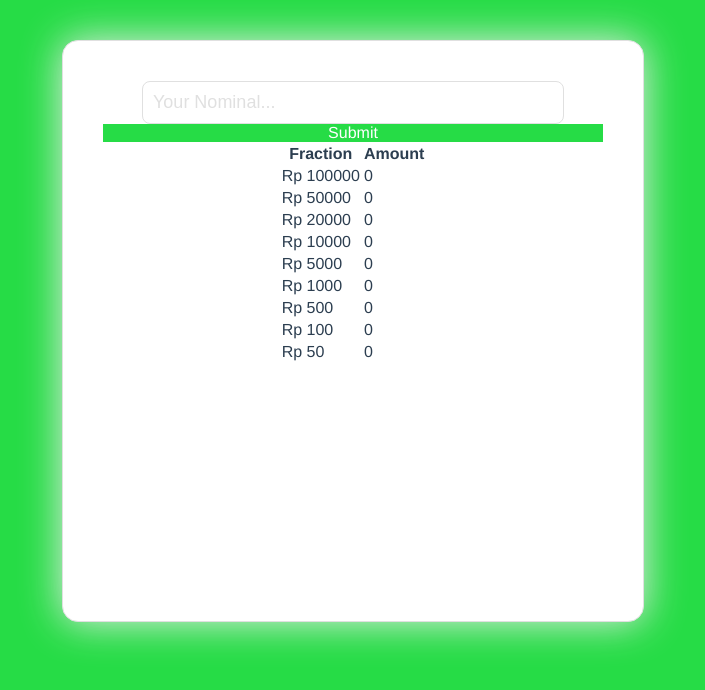
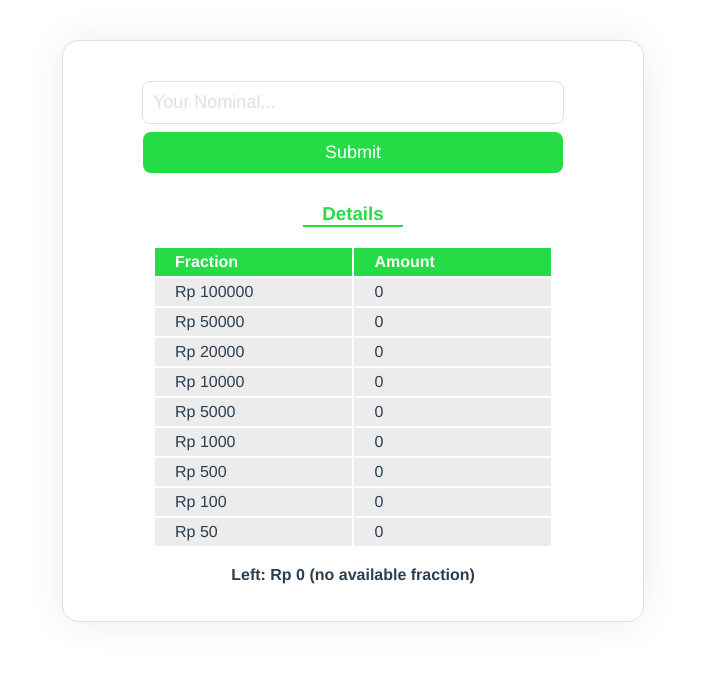
Before and after one commit to yosuabisma/Tokopedia_WebTest, a Vue app in the folder tokopedia_yosuabismaputrapratama/: page / in a window 1280 px wide. Shown: the top 690 px of the page, without its empty margins (287-992 px from the left). Built offline with nearby package versions, Linux system fonts and the light colour scheme.

Commit message:
function input

```diff
--- a/tokopedia_yosuabismaputrapratama/index.html
+++ b/tokopedia_yosuabismaputrapratama/index.html
@@ -5,9 +5,9 @@
     <meta name="viewport" content="width=device-width,initial-scale=1.0">
     <title>tokopedia_yosuabismaputrapratama</title>
     <style>
-      body{
+      /* body{
         background-color: #26dc46;
-      }
+      } */
     </style>
   </head>
   <body>
--- a/tokopedia_yosuabismaputrapratama/src/components/Input.vue
+++ b/tokopedia_yosuabismaputrapratama/src/components/Input.vue
@@ -1,8 +1,9 @@
 <template>
   <div id="input-nominal">
     <input class="input-style" type="text" v-model="message" placeholder="Your Nominal...">
-    <!-- <p>{{message}}</p> -->
     <div class="submit-button" v-on:click="calculateAmount()">Submit</div>
+    <div id="details">
+      <h3>Details</h3>
       <table>
         <tr>
           <th class="cell-header">Fraction</th>
@@ -13,6 +14,9 @@
           <td class="cell">{{fr.amount}}</td>
         </tr>
       </table>
+      <br/>
+      <font><b>Left: Rp {{left}} (no available fraction)</b></font>
+    </div>
   </div>
 </template>
 <script>
@@ -23,6 +27,7 @@
     data() {
       return {
         message:null,
+        left:0,
         fractions : [
           {nominal:100000, amount:0},
           {nominal:50000, amount:0},
@@ -34,16 +39,26 @@
           {nominal:100, amount:0},
           {nominal:50, amount:0}
         ]
+
       }
     },
     methods:{
       calculateAmount(){
         var nominalInput = this.message;
         var tempFraction = 0;
+        var tempAmount = 0;
         for(var i=0; i<this.fractions.length;i++){
-          var tempAmount = nominalInput/this.fractions[i].nominal;
+          this.fractions[i].amount=0;
+        }
+        for(var i=0; i<this.fractions.length;i++){
+          tempAmount = parseInt(nominalInput/this.fractions[i].nominal);
           if(tempAmount >= 1){
-            this.fractions[i].amount= parseInt(tempAmount);
+            this.fractions[i].amount= tempAmount;
+            tempFraction = this.fractions[i].nominal*tempAmount;
+            nominalInput = nominalInput - tempFraction;
+            if(nominalInput>0){
+              this.left=nominalInput;
+            }
           }else{
             this.fractions[i].amount= 0;
           }
@@ -78,17 +93,34 @@
     color: #e0e0e0;
   }
   .submit-button{
+    margin-top: 8px;
     background-color:#26dc46;
     color: #ffffff;
     cursor: pointer;
+    padding: 10px 10px;
+    width: 400px;
+    border-radius: 8px;
+    font-size: 18px;
   }
-  /* td,th{
+  .submit-button:hover{
+    background-color:#26dc46;
+  }
+  #details{
+    margin-top: 30px;
+  }
+  h3{
+    color:#26dc46;
+    border-bottom: 2px solid #26dc46;
+    width: 100px;
+  }
+  table{
+    width:400px;
+  }
+  td,th{
     padding: 5px 20px;
-    width: 150px;
+    width: 200px;
     text-align: left;
     font-size: 16px;
-    border-radius: 8px;
-
   }
   .cell-header{
     background-color:#26dc46;
@@ -96,5 +128,5 @@
   }
   .cell{
     background-color: #ececec;
-  } */
+  }
 </style>
--- a/tokopedia_yosuabismaputrapratama/src/components/MainPage.vue
+++ b/tokopedia_yosuabismaputrapratama/src/components/MainPage.vue
@@ -20,11 +20,6 @@
 </script>
 <style scoped>
   #main-page{
-    /* background-image: url("./../assets/tokopedia-banner-bg-new.png");
-    background-position: center;
-    background-repeat: no-repeat;
-    background-size: cover;
-    height: 100%; */
     margin-top: 40px;
   }
 </style>
```
Lines whose indentation alone changed are shown as unchanged.
